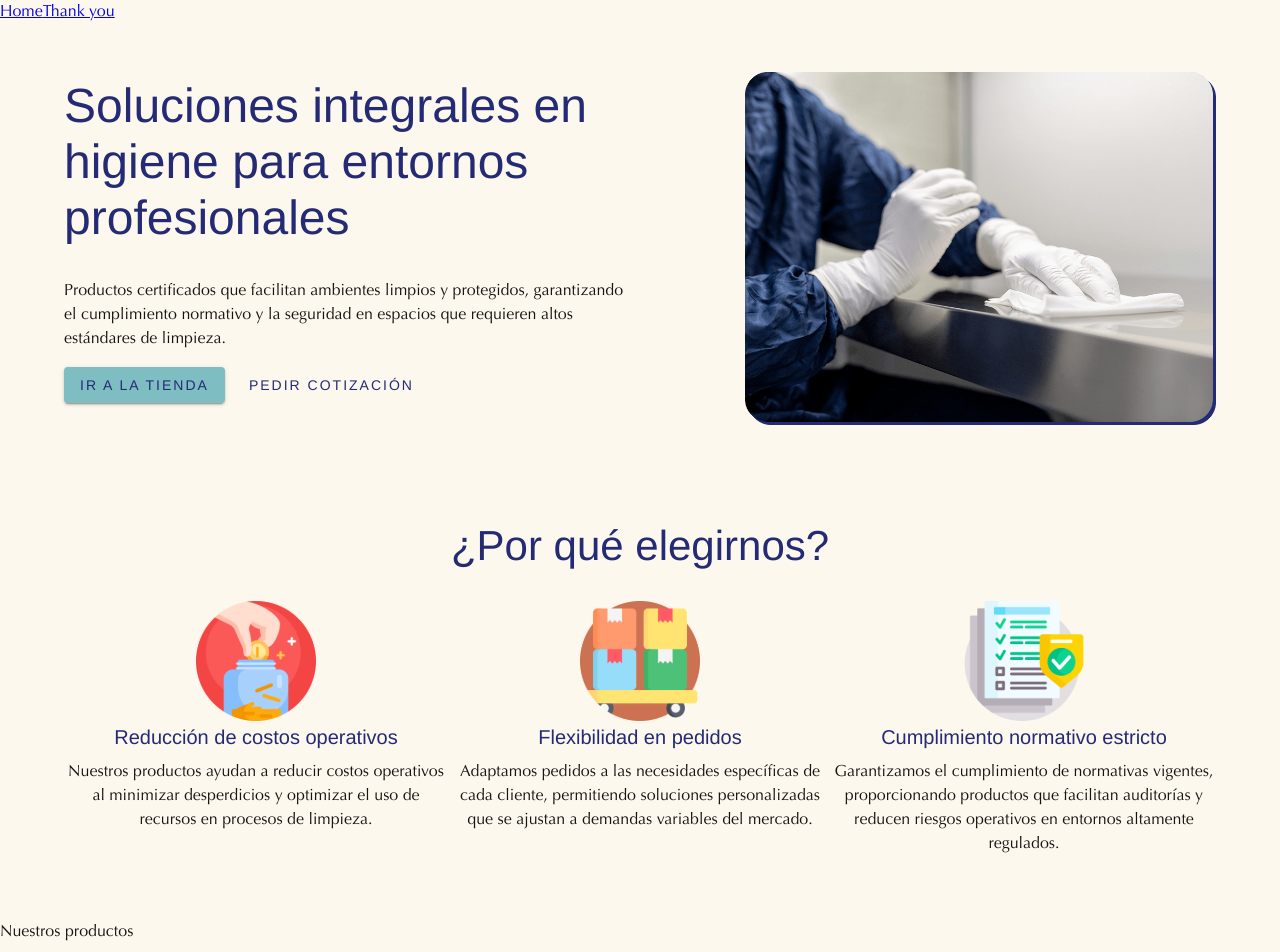
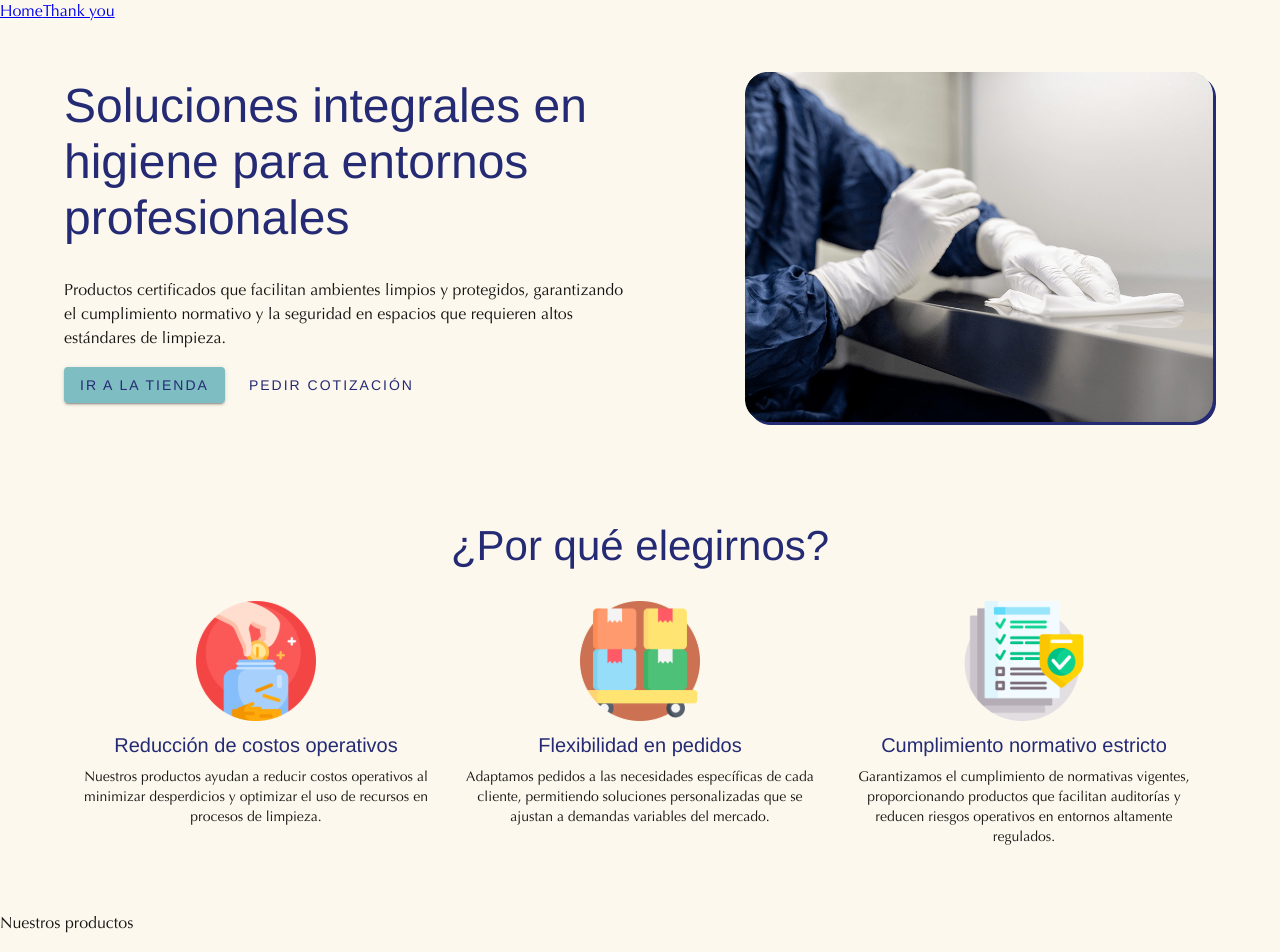
Before and after one commit to pazspera/liquid-sound-landing, a React (Vite) app: page / in a window 1280 px wide. Shown: the top 952 px of the page. Built offline with nearby package versions, Linux system fonts and the light colour scheme; a web font is replaced by a local one.

Commit message:
Layout final de sección PorQueElegirnos

```diff
--- a/src/components/CardHighlight/CardHighlight.jsx
+++ b/src/components/CardHighlight/CardHighlight.jsx
@@ -1,5 +1,5 @@
 import { useTheme } from "@mui/material/styles";
-import { Grid, Typography } from "@mui/material";
+import { Grid, Typography, Box, CardMedia } from "@mui/material";
 
 
 export default function CardHighlight({card}) {
@@ -10,26 +10,42 @@ export default function CardHighlight({card}) {
       <Grid
         item
         size={{ xs: 12, md: 6, lg: 4 }}
+        offset={{ md: card.lastCard ? 3 : 0, lg: 0 }}
         sx={{
           display: "flex",
-          flexDirection: "column",
-          alignItems: "center"
+          justifyContent: "center",
+          padding: "0 12px",
+          marginBottom: { xs: "36px", lg: "0" }
         }}
       >
-        <img src={card.imgSrc} alt={card.imgAlt} />
+        <Box sx={{
+          display: "flex",
+          flexDirection: "column",
+          alignItems: "center",
+          maxWidth: "350px",
+          width: "100%",
+        }}>
+          <CardMedia
+            component="img"
+            src={card.imgSrc}
+            alt={card.imgAlt}
+            sx={{ maxWidth: { xs: "96px", lg: "120px" }}}
+          />
           <Typography
             variant="h6"
             component="h3"
             gutterBottom
-          sx={{ color: theme.palette.text.secondary }}
+            sx={{ color: theme.palette.text.secondary, marginTop: "8px", textAlign: "center" }}
           >
             {card.title}
           </Typography>
           <Typography
             sx={{ textAlign: "center" }}
+            variant="body2"
           >
             {card.text}
           </Typography>
+        </Box>
       </Grid>
     </>
   )
--- a/src/sections/PorQueElegirnos/PorQueElegirnos.jsx
+++ b/src/sections/PorQueElegirnos/PorQueElegirnos.jsx
@@ -11,21 +11,24 @@ export default function  PorQueElegirnos() {
       title: "Reducción de costos operativos",
       text: "Nuestros productos ayudan a reducir costos operativos al minimizar desperdicios y optimizar el uso de recursos en procesos de limpieza.",
       imgSrc: "/img/reduccion-costos.svg",
-      imgAlt: "Mano depositando monedas en un frasco"
+      imgAlt: "Mano depositando monedas en un frasco",
+      lastCard: false
     },
     {
       id: 2,
       title: "Flexibilidad en pedidos",
       text: "Adaptamos pedidos a las necesidades específicas de cada cliente, permitiendo soluciones personalizadas que se ajustan a demandas variables del mercado.",
       imgSrc: "/img/flexibilidad-pedidos.svg",
-      imgAlt: "Carrito transportando paquetes"
+      imgAlt: "Carrito transportando paquetes",
+      lastCard: false
     },
     {
       id: 3,
       title: "Cumplimiento normativo estricto",
       text: "Garantizamos el cumplimiento de normativas vigentes, proporcionando productos que facilitan auditorías y reducen riesgos operativos en entornos altamente regulados.",
       imgSrc: "/img/cumplimiento-normativo.svg",
-      imgAlt: "Documento con sello de aprobación"
+      imgAlt: "Documento con sello de aprobación",
+      lastCard: true
     }
   ]
 
```
Lines whose indentation alone changed are shown as unchanged.
